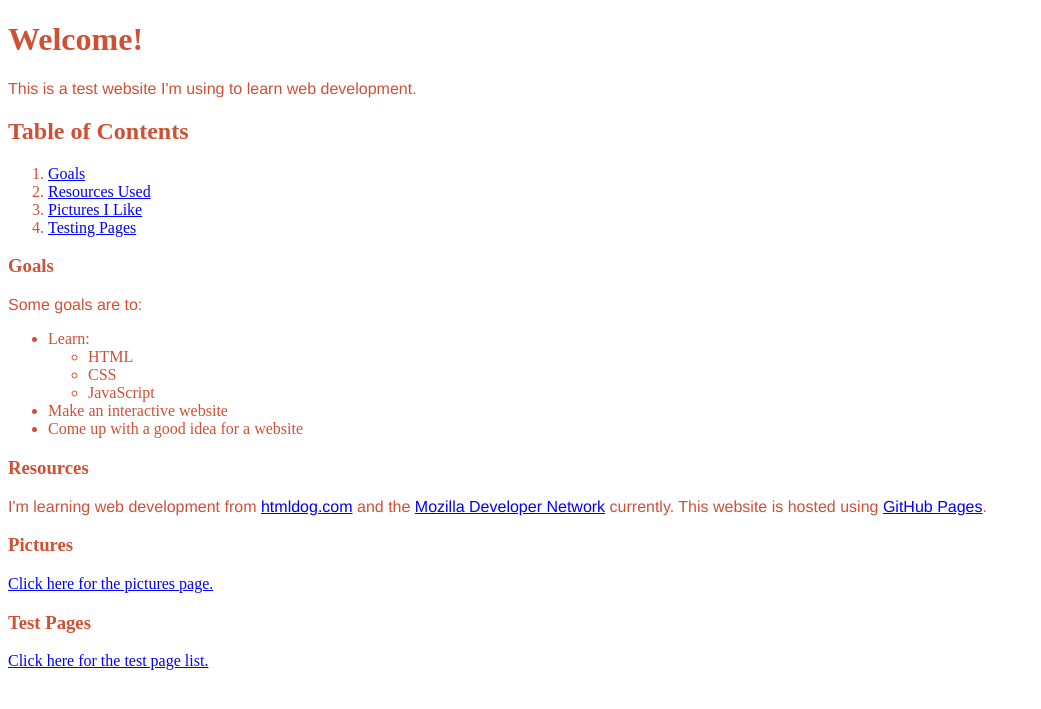
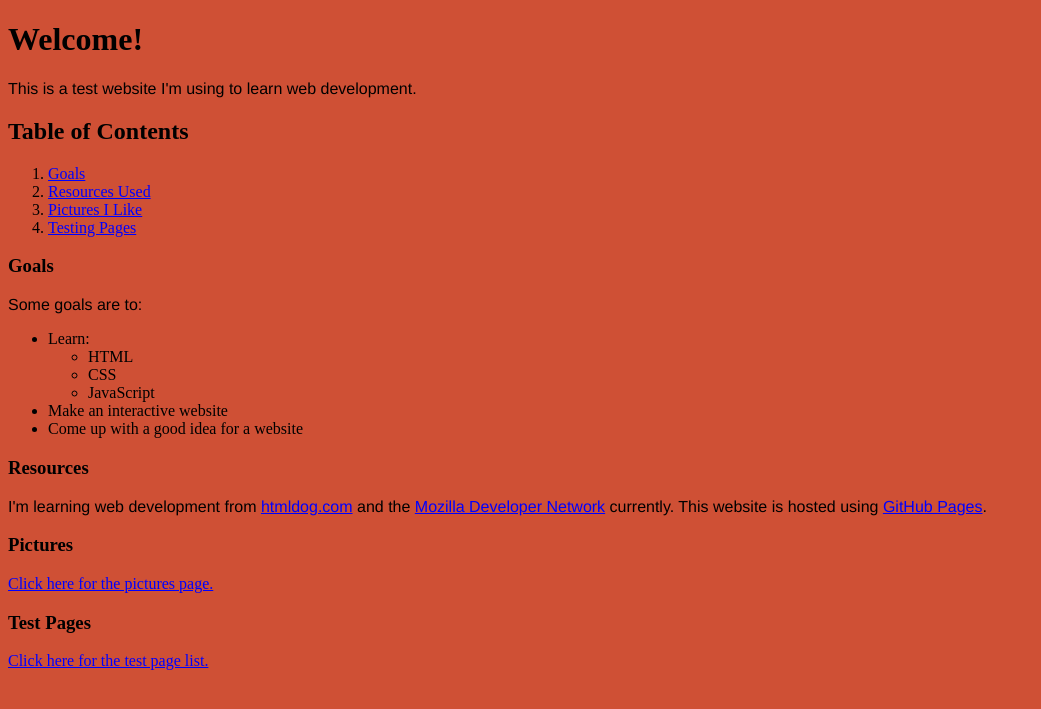
Before and after one commit to henrynine/henrynine.github.io, a PHP site: page / in a window 1280 px wide. Shown: the top 709 px of the page, without its empty margins (0-1041 px from the left). Run offline with PHP 8.4, Linux system fonts and the light colour scheme.

Commit message:
Fixed background color

```diff
--- a/styles.css
+++ b/styles.css
@@ -1,5 +1,5 @@
 body {
-  color: rgb(207, 80, 53)
+  background-color: rgb(207, 80, 53)
 }
 
 p {
```
